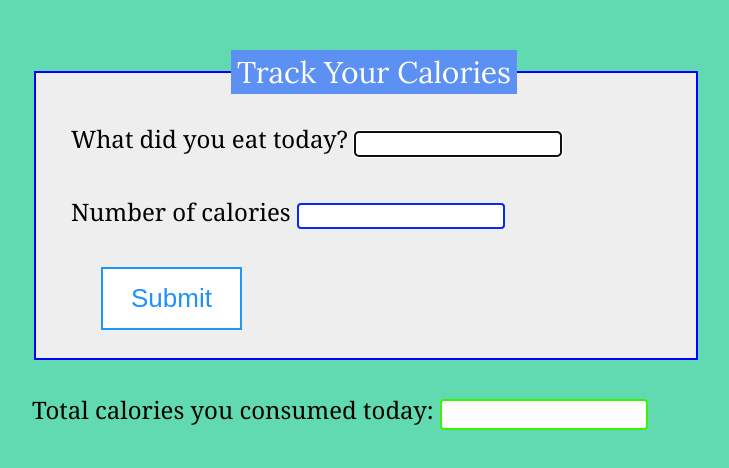
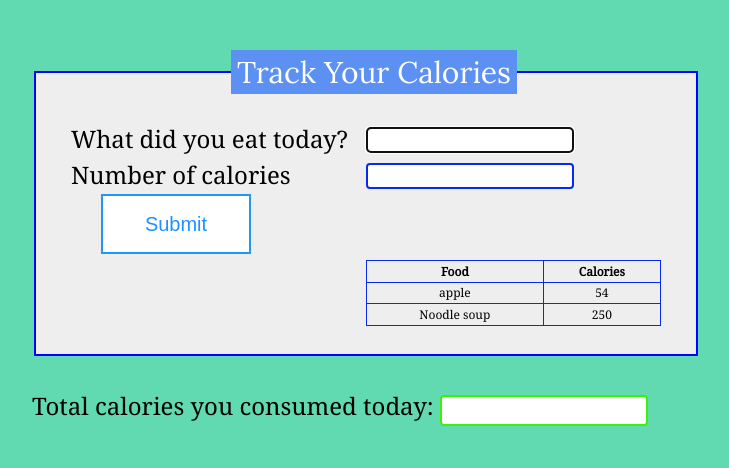
Before and after one commit to EvergreenNW/shared1, a plain HTML site: page index.html in a window 1280 px wide. Shown: the whole page, without its empty margins (18-747 px from the left). Drawn offline with Linux system fonts and the light colour scheme.

Commit message:
Adding the table

```diff
--- a/index.html
+++ b/index.html
@@ -10,13 +10,27 @@
 <body>
 
 <form>
-    <fieldset>
+    <fieldset id = "wrapper">
         <legend>Track Your Calories</legend>
-        <label for="foodName">What did you eat today?</label>
+        <label for="foodName" id = "label1">What did you eat today?</label>
         <input type="text" id="fname" name="fname"><br><br>
-        <label for="calories">Number of calories</label>
+        <label for="calories" id = "label2">Number of calories</label>
         <input type="text" id="numCalories" name="numCalories"><br><br>
         <button type="button" id="getResult">Submit</button>
+        <table id = "tableResult">
+            <tr>
+              <th>Food</th>
+              <th>Calories</th>
+            </tr>
+            <tr>
+              <td id = "food1"></td>
+              <td id = "cal1"></td>
+            </tr>
+            <tr>
+              <td id = "food2"></td>
+              <td id = "cal2"></td>
+            </tr>
+          </table>
     </fieldset>
   </form>
 
--- a/main.js
+++ b/main.js
@@ -1,22 +1,32 @@
-document.getElementById("fname").focus();
+document.getElementById("fname").focus(); // cursor is in the first textbox
 
-FoodArray = [];
+FoodArray = []; // empty array is created
+
+// the first object
 let food1 = {
     name: "apple",
     calories: 54
 }
+// puting the data from the object to the table
+document.getElementById("food1").innerHTML = food1.name;
+document.getElementById("cal1").innerHTML = food1.calories;
 
+//2nd object
 let food2 = {
     name: "Noodle soup",
     calories: 250
 }
 
+document.getElementById("food2").innerHTML = food2.name;
+document.getElementById("cal2").innerHTML = food2.calories;
+
+// put 2 objects in to the array
 FoodArray.push(food1, food2);
 
 document.addEventListener("DOMContentLoaded", function (event) {
 
     document.getElementById("getResult").addEventListener("click", function() {
-
+        // creating the constructor of new objects which the user will input
         let Food = function (pName, pCalories) {
             this.name = pName;
             this.calories = parseInt(pCalories);
@@ -27,17 +37,25 @@ document.addEventListener("DOMContentLoaded", function (event) {
         document.getElementById("fname").value = "";
         document.getElementById("numCalories").value = "";
 
+        // putting the new user's object in to the array
         FoodArray.push(food);
         console.log(FoodArray);
 
-        // I fixed it a little bit.
-
+        // total calories calc
         let total = 0;
         for (let i = 0; i < FoodArray.length; i++) {
             total += FoodArray[i].calories;
         }
-        document.getElementById("totalCal").value = total;
+        document.getElementById("totalCal").value = total; //total calories display in the textbox
         console.log(total);
+
+        // adding the new row in the table and putting users input in there
+        let table = document.getElementById("tableResult");
+        let row = table.insertRow(-1);
+        let cell1 = row.insertCell(0);
+        let cell2 = row.insertCell(1);
+        cell1.innerHTML = food.name;
+        cell2.innerHTML = food.calories
 
     });
 });
--- a/site.css
+++ b/site.css
@@ -18,7 +18,9 @@ legend {
     font-size: 30px;
 }
 
-fieldset {
+#wrapper {
+    display: grid;
+    grid-template-columns: repeat(2, 1fr);
     background-color: #eeeeee;
     border: solid 2px blue;
     float: center;
@@ -26,15 +28,47 @@ fieldset {
     padding: 28px 35px;
 }
 
+#label1 {
+    grid-column-start: 1;
+    grid-column-end: 2;
+    grid-row-start: 1;
+    grid-row-end: 2;
+}
+
+#fname {
+    grid-column-start: 2;
+    grid-column-end: 3;
+    grid-row-start: 1;
+    grid-row-end: 2;
+}
+
+#label2 {
+    grid-column-start: 1;
+    grid-column-end: 2;
+    grid-row-start: 2;
+    grid-row-end: 3;
+}
+
+#numCalories {
+    grid-column-start: 2;
+    grid-column-end: 3;
+    grid-row-start: 2;
+    grid-row-end: 3;
+}
+
 #getResult {
-    border: 2px solid black;
+    grid-column-start: 1;
+    grid-column-end: 2;
+    grid-row-start: 3;
+    grid-row-end: 4;
+    border: 2px solid #2196F3;
     background-color: white;
-    color: black;
     padding: 14px 28px;
-    font-size: 26px;
+    font-size: 20px;
     cursor: pointer;
-    border-color: #2196F3;
     color: dodgerblue;
+    width: 150px;
+    height: 60px;
     margin-left: 30px;
   }
 
@@ -58,3 +92,17 @@ fieldset {
     margin: 5px 0px;
     border-radius: 4px;
 }
+
+table, th, td {
+    border: 1px solid rgb(8, 42, 238);
+    text-align: center;
+  }
+
+#tableResult {
+    grid-column-start: 2;
+    grid-column-end: 3;
+    grid-row-start: 4;
+    grid-row-end: 5;
+    border-collapse: collapse;
+    font-size: 12px;
+}
```
